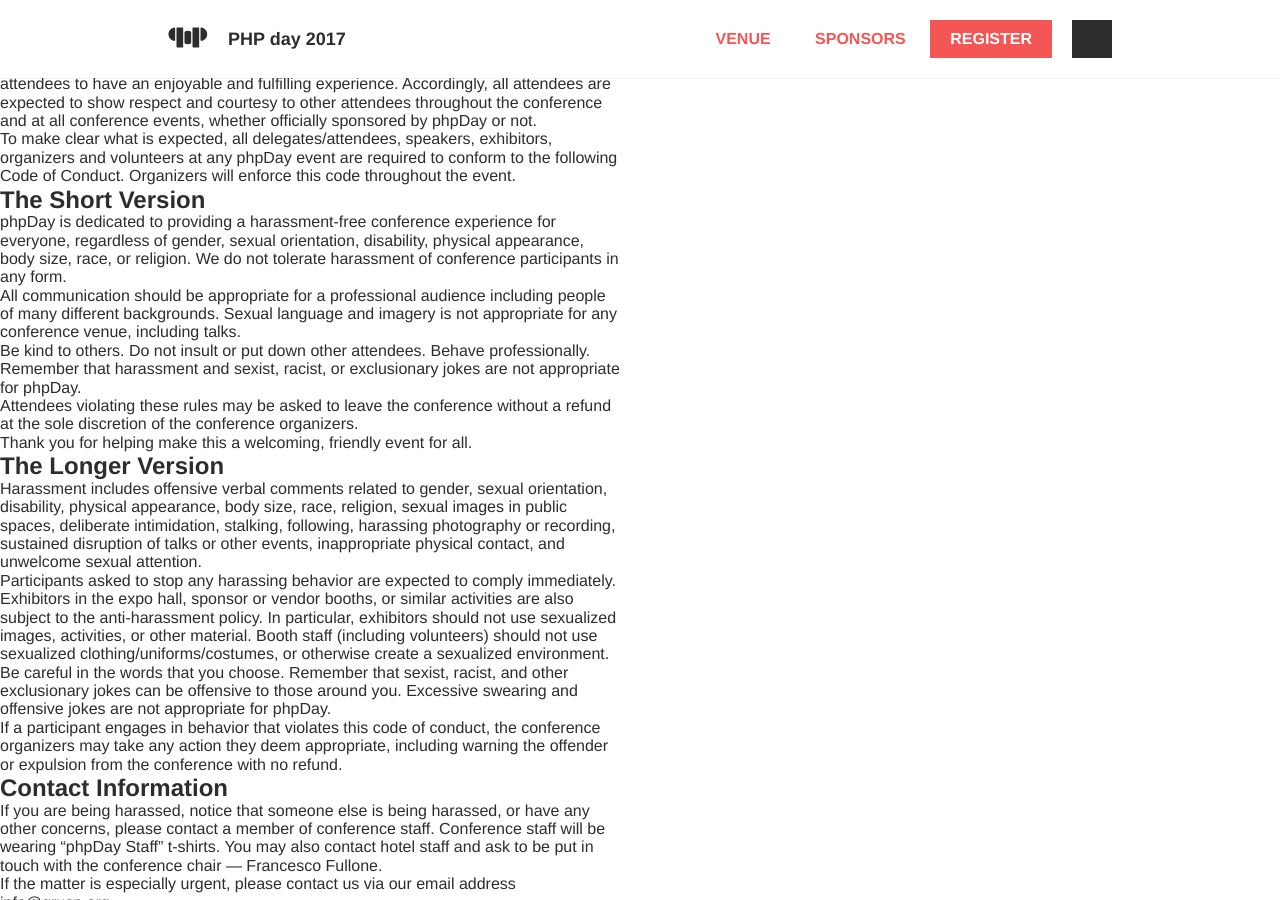
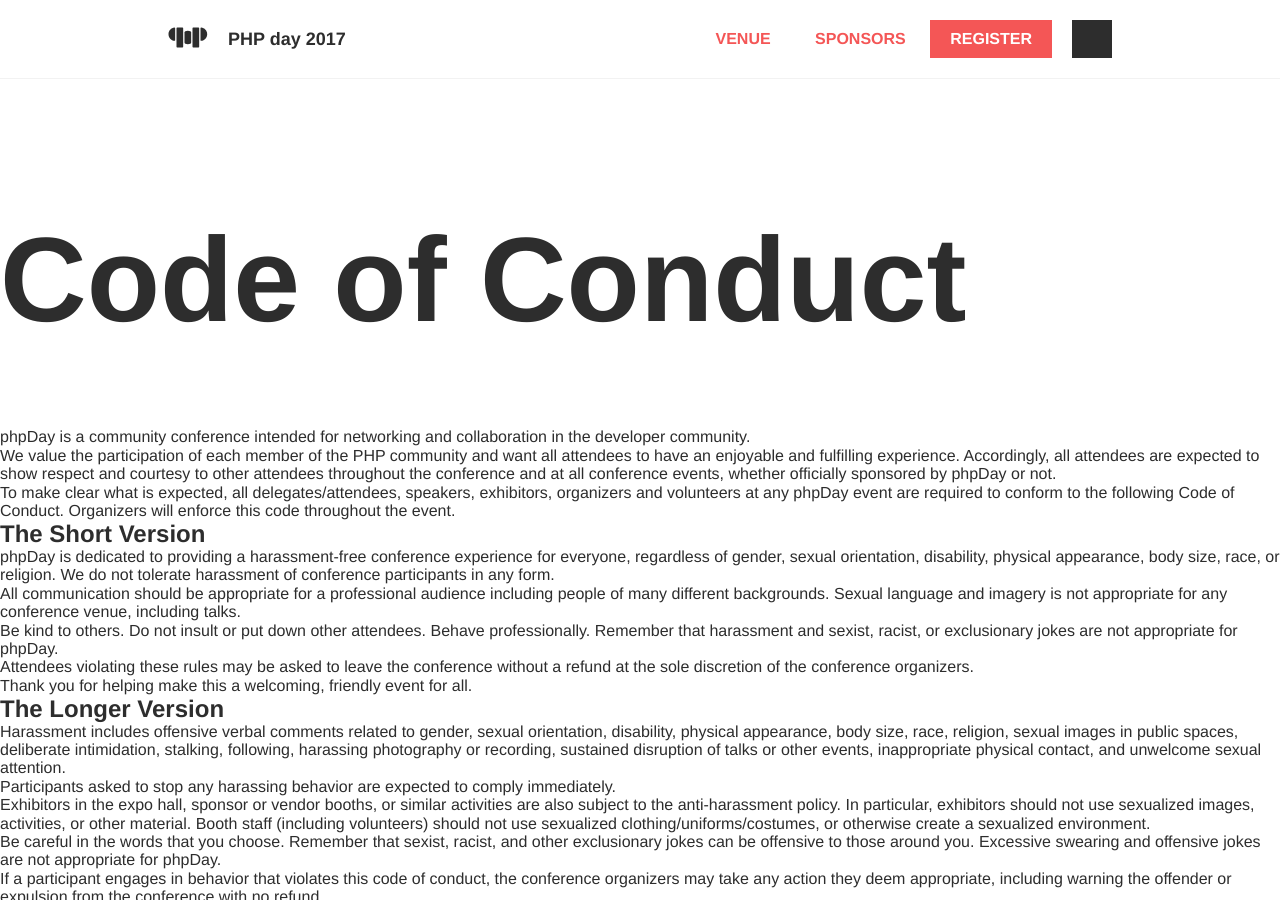
Before and after one commit to GrUSP/2017.cssday.it, a Jekyll site: the page built from coc.html, in a window 1280 px wide and 900 px high. Built offline with Jekyll 4.4.1, drawn with Linux system fonts in a browser that asks for light colours; some web fonts are replaced.

Commit message:
coc updated

```diff
--- a/_includes/coc/coc.html
+++ b/_includes/coc/coc.html
@@ -1,27 +1,44 @@
-<div class="sponsor-intro__row">
-      <div class="sponsor-intro__row-column">
-        <p class="sponsor-intro__text">
+<div class="intro">
+  <h1 class="intro__title">Code of Conduct</h1>
+      <div class="intro__row">
+      <div class="intro__row-column">
+        <p class="intro__text">
+            phpDay is a community conference intended for networking and collaboration in the developer community.<br>
+            We value the participation of each member of the PHP community and want all attendees to have an enjoyable and fulfilling experience. Accordingly, all attendees are expected to show respect and courtesy to other attendees throughout the conference and at all conference events, whether officially sponsored by phpDay&nbsp;or not.<br>
+            To make clear what is expected, all delegates/attendees, speakers, exhibitors, organizers and volunteers at any phpDay&nbsp;event are required to conform to the following Code of Conduct. Organizers will enforce this code throughout the event.
+        </p>
+      </div>
+      </div>
 
-          <p>phpDay is a community conference intended for networking and collaboration in the developer community.</p>
-<p>We value the participation of each member of the PHP community and want all attendees to have an enjoyable and fulfilling experience. Accordingly, all attendees are expected to show respect and courtesy to other attendees throughout the conference and at all conference events, whether officially sponsored by phpDay&nbsp;or not.</p>
-<p>To make clear what is expected, all delegates/attendees, speakers, exhibitors, organizers and volunteers at any phpDay&nbsp;event are required to conform to the following Code of Conduct. Organizers will enforce this code throughout the event.</p>
-<h2><a href="https://github.com/python/pycon-code-of-conduct/blob/master/code_of_conduct.md#the-short-version" name="the-short-version"></a>The Short Version</h2>
-<p>phpDay&nbsp;is dedicated to providing a harassment-free conference experience for everyone, regardless of gender, sexual orientation, disability, physical appearance, body size, race, or religion. We do not tolerate harassment of conference participants in any form.</p>
-<p>All communication should be appropriate for a professional audience including people of many different backgrounds. Sexual language and imagery is not appropriate for any conference venue, including talks.</p>
-<p>Be kind to others. Do not insult or put down other attendees. Behave professionally. Remember that harassment and sexist, racist, or exclusionary jokes are not appropriate for phpDay.</p>
-<p>Attendees violating these rules may be asked to leave the conference without a refund at the sole discretion of the conference organizers.</p>
-<p>Thank you for helping make this a welcoming, friendly event for all.</p>
-<h2><a href="https://github.com/python/pycon-code-of-conduct/blob/master/code_of_conduct.md#the-longer-version" name="the-longer-version"></a>The Longer Version</h2>
-<p>Harassment includes offensive verbal comments related to gender, sexual orientation, disability, physical appearance, body size, race, religion, sexual images in public spaces, deliberate intimidation, stalking, following, harassing photography or recording, sustained disruption of talks or other events, inappropriate physical contact, and unwelcome sexual attention.</p>
-<p>Participants asked to stop any harassing behavior are expected to comply immediately.</p>
-<p>Exhibitors in the expo hall, sponsor or vendor booths, or similar activities are also subject to the anti-harassment policy. In particular, exhibitors should not use sexualized images, activities, or other material. Booth staff (including volunteers) should not use sexualized clothing/uniforms/costumes, or otherwise create a sexualized environment.</p>
-<p>Be careful in the words that you choose. Remember that sexist, racist, and other exclusionary jokes can be offensive to those around you. Excessive swearing and offensive jokes are not appropriate for phpDay.</p>
-<p>If a participant engages in behavior that violates this code of conduct, the conference organizers may take any action they deem appropriate, including warning the offender or expulsion from the conference with no refund.</p>
-<h2><a href="https://github.com/python/pycon-code-of-conduct/blob/master/code_of_conduct.md#contact-information" name="contact-information"></a>Contact Information</h2>
-<p>If you are being harassed, notice that someone else is being harassed, or have any other concerns, please contact a member of conference staff. Conference staff will be wearing “phpDay Staff” t-shirts. You may also contact hotel staff and ask to be put in touch with the conference chair — Francesco Fullone.</p>
-<p>If the matter is especially urgent, please contact us via our email address info@grusp.org.</p>
-<p>Conference staff will be happy to help participants contact hotel/venue security or local law enforcement, provide escorts, or otherwise assist those experiencing harassment to feel safe for the duration of the conference. We value your attendance.</p>
+      <div class="row">
+      <div class="row-column">
 
-</p>
+      <h2>The Short Version</h2>
+      <p class="text">phpDay&nbsp;is dedicated to providing a harassment-free conference experience for everyone, regardless of gender, sexual orientation, disability, physical appearance, body size, race, or religion. We do not tolerate harassment of conference participants in any form.<br/>
+      All communication should be appropriate for a professional audience including people of many different backgrounds. Sexual language and imagery is not appropriate for any conference venue, including talks.<br/>
+      Be kind to others. Do not insult or put down other attendees. Behave professionally. Remember that harassment and sexist, racist, or exclusionary jokes are not appropriate for phpDay.<br/>
+      Attendees violating these rules may be asked to leave the conference without a refund at the sole discretion of the conference organizers.<br/>
+      Thank you for helping make this a welcoming, friendly event for all.
+      </p>
+
+      </div>
+      </div>
+
+      <div class="row">
+      <div class="row-column">
+
+
+<h2>The Longer Version</h2>
+<p class="text">Harassment includes offensive verbal comments related to gender, sexual orientation, disability, physical appearance, body size, race, religion, sexual images in public spaces, deliberate intimidation, stalking, following, harassing photography or recording, sustained disruption of talks or other events, inappropriate physical contact, and unwelcome sexual attention.</p>
+<p class="text">Participants asked to stop any harassing behavior are expected to comply immediately.</p>
+<p class="text">Exhibitors in the expo hall, sponsor or vendor booths, or similar activities are also subject to the anti-harassment policy. In particular, exhibitors should not use sexualized images, activities, or other material. Booth staff (including volunteers) should not use sexualized clothing/uniforms/costumes, or otherwise create a sexualized environment.</p>
+<p class="text">Be careful in the words that you choose. Remember that sexist, racist, and other exclusionary jokes can be offensive to those around you. Excessive swearing and offensive jokes are not appropriate for phpDay.</p>
+<p class="text">If a participant engages in behavior that violates this code of conduct, the conference organizers may take any action they deem appropriate, including warning the offender or expulsion from the conference with no refund.</p>
+<h2>Contact Information</h2>
+<p class="text">If you are being harassed, notice that someone else is being harassed, or have any other concerns, please contact a member of conference staff. Conference staff will be wearing “phpDay Staff” t-shirts. You may also contact hotel staff and ask to be put in touch with the conference chair — Francesco Fullone.</p>
+<p class="text">If the matter is especially urgent, please contact us via our email address info@grusp.org.</p>
+<p class="text">Conference staff will be happy to help participants contact hotel/venue security or local law enforcement, provide escorts, or otherwise assist those experiencing harassment to feel safe for the duration of the conference. We value your attendance.</p>
+
       </div>
     </div>
+</div>
```
